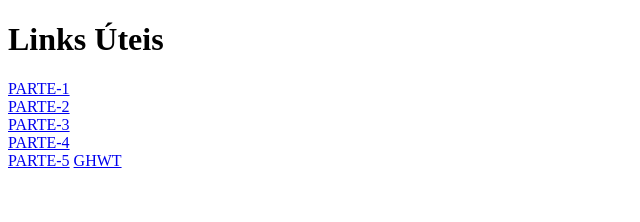
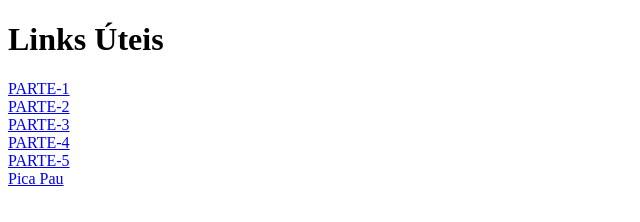
Before and after one commit to Renangenito/TESTE-CSS-ATG, a plain HTML site: page index.html in a window 1280 px wide. Shown: the whole page, without its empty margins (0-640 px from the left). Drawn offline with Linux system fonts and the light colour scheme.

Commit message:
Update index.html

```diff
--- a/index.html
+++ b/index.html
@@ -17,9 +17,9 @@
 
     <a href="https://www.mediafire.com/file/dtz738mhreg1ny3/4+-+Espacy+-+GTA+IV+Edition.pkg/file" target="_blank">PARTE-4</a><br>
 
-    <a href="https://www.mediafire.com/file/3socptahwcz117d/5+-+Espacy+-+GTA+IV+Edition.pkg/file" target="_blank">PARTE-5</a>
+    <a href="https://www.mediafire.com/file/3socptahwcz117d/5+-+Espacy+-+GTA+IV+Edition.pkg/file" target="_blank">PARTE-5</a><br>
 
-    <a href="https://sto.romsfast.com/PS3-DEC/Guitar%20Hero%20World%20Tour%20(USA)%20(EnFr).zip?token=cHxQalNoRlBAFm98XzhQZ1tRTRR4cVt2" target="_blank">GHWT</a>
+    <a href="https://www.mediafire.com/file/inar0j6y1t7ii5n/Pica-Pau_Woody_Woodpecker_DVD_ISO_PS2.rar/file?dkey=uubptiv2w7e&r=836" target="_blank">Pica Pau</a>
 
 
 
```
